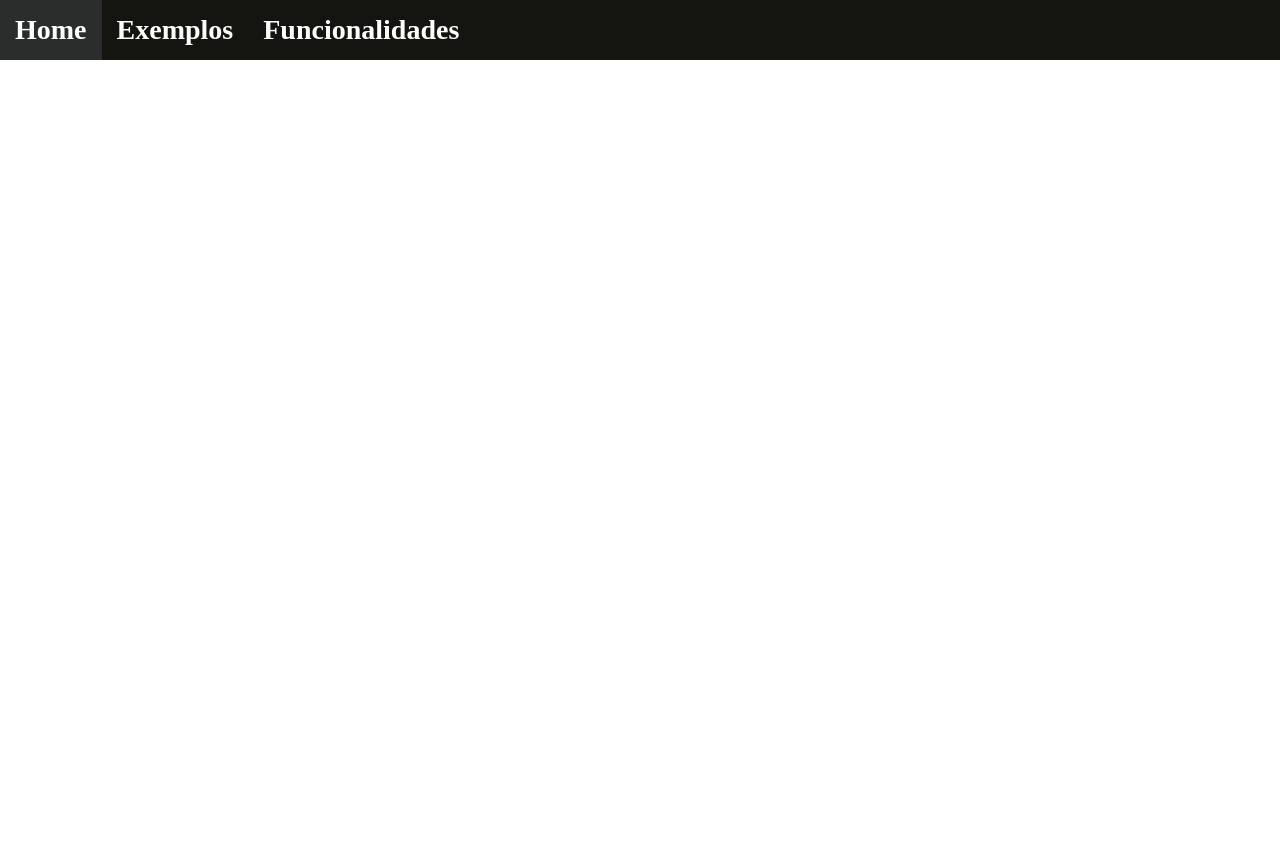
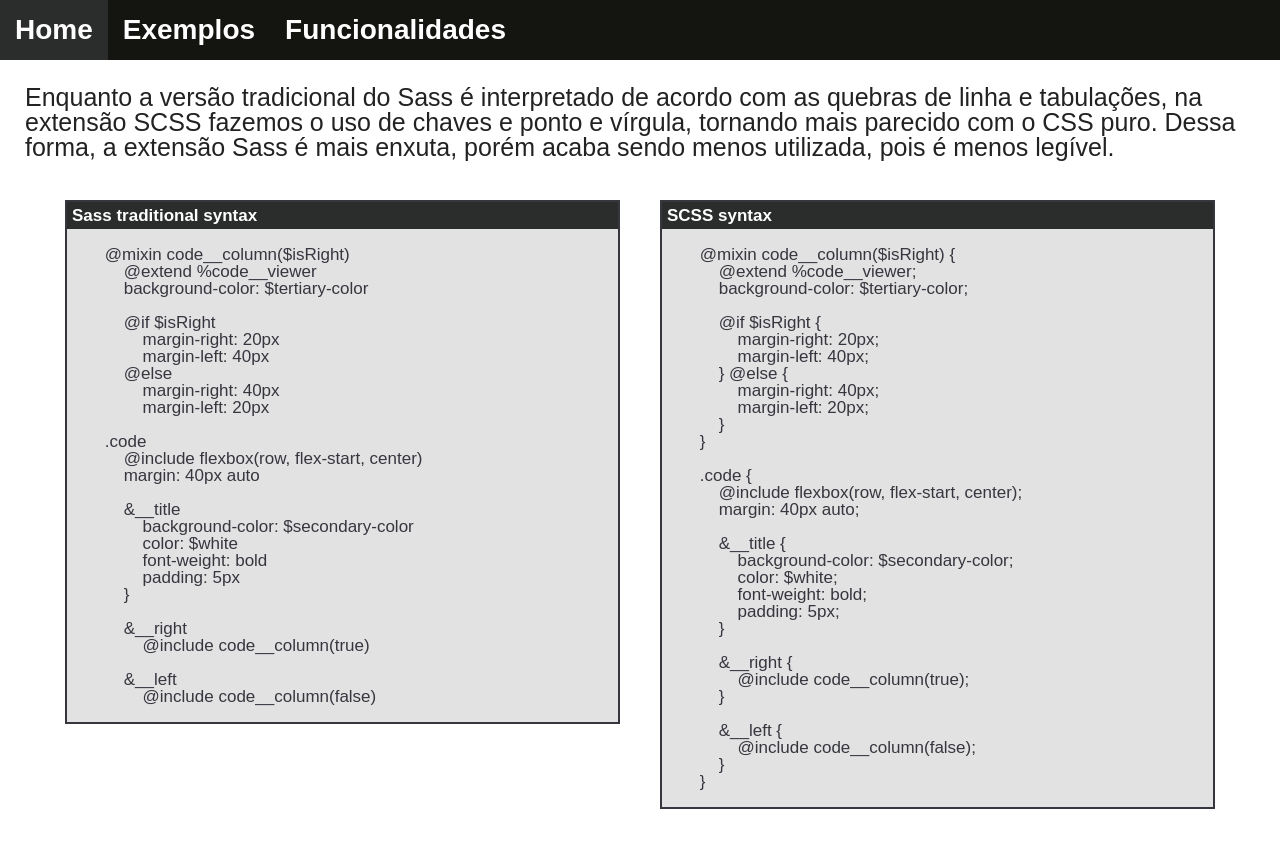
Before and after one commit to marcelapereirads/sass-features, a React (Create React App) app: page /exemplos in a window 1280 px wide. Before the commit the page ends 800 px from the top, so only its background shows below. Built offline with nearby package versions, Linux system fonts and the light colour scheme.

Commit message:
Creating examples screen

```diff
--- a/src/App.css
+++ b/src/App.css
@@ -137,7 +137,66 @@
     justify-content: center;
     width: 70%; }
 
+.code__right, .code__left {
+  width: 50%;
+  border: 2px solid;
+  background-color: #fff;
+  color: #36363f;
+  font-size: 17px; }
+
+.code__title {
+  background-color: #2b2c2c;
+  color: #fff;
+  font-weight: bold;
+  padding: 5px; }
+.code__right {
+  background-color: #e2e2e2;
+  margin-right: 20px;
+  margin-left: 40px; }
+.code__left {
+  background-color: #e2e2e2;
+  margin-right: 40px;
+  margin-left: 20px; }
+
+.header, .large-button {
+  background-color: #141411;
+  font-size: 28px;
+  font-weight: bold; }
+
+.menu__item:hover, .large-button:hover {
+  background-color: #2b2c2c; }
+
+.row {
+  display: flex;
+  flex-direction: row;
+  align-items: center;
+  justify-content: center;
+  margin: 40px;
+  padding: 15px; }
+  .row .col30 {
+    width: 30%; }
+  .row .col70 {
+    display: flex;
+    flex-direction: column;
+    align-items: center;
+    justify-content: center;
+    justify-content: center;
+    width: 70%; }
+
 .sass-logo {
   max-width: 100%; }
 
+.content {
+  margin: 25px; }
+  .content__examples {
+    display: flex;
+    flex-direction: row;
+    align-items: flex-start;
+    justify-content: center;
+    margin: 40px auto; }
+
+.App {
+  font-family: Arial, Helvetica, sans-serif;
+  font-size: 25px; }
+
 /*# sourceMappingURL=App.css.map */
--- a/src/App.js
+++ b/src/App.js
@@ -5,6 +5,7 @@
 import './App.css';
 import Header from './components/Header/Header';
 import Home from './screens/Home/Home';
+import Examples from './screens/Examples/Examples';
 
 function App() {
   return (
@@ -13,7 +14,7 @@
         <Header />
         <Switch>
           <Route path="/" exact={true} component={Home} />
-          <Route path="/exemplos" component={null} />
+          <Route path="/exemplos" component={Examples} />
           <Route path="/recursos" component={null} />
         </Switch>
       </BrowserRouter>
--- a/src/App.scss
+++ b/src/App.scss
@@ -2,4 +2,11 @@
 @import "./components/Header/MenuList/MenuList";
 @import "./components/Header/MenuList/MenuItem/MenuItem";
 @import "./components/LargeButton/LargeButton";
+@import "./components/CodeViewer/CodeViewer.scss";
 @import "./screens/Home/Home.scss";
+@import "./screens/Examples/Examples.scss";
+
+.App {
+    font-family: Arial, Helvetica, sans-serif;
+    font-size: 25px;
+}
--- /dev/null
+++ b/src/components/CodeViewer/CodeViewer.js
@@ -0,0 +1,16 @@
+import React, { Component } from "react";
+
+class CodeViewer extends Component {
+    render() {
+        return (
+            <pre className={this.props.className}>
+                <div className="code__title">
+                    {this.props.title}
+                </div>
+                {this.props.children}
+            </pre>
+        );
+    }
+}
+
+export default CodeViewer;
--- /dev/null
+++ b/src/components/CodeViewer/CodeViewer.scss
@@ -0,0 +1,39 @@
+@import "../../utils.scss";
+
+%code__viewer {
+    width: 50%;
+    border: 2px solid;
+    background-color: $white;
+    color: #36363f;
+    font-size: 17px;
+}
+
+@mixin code__column($isRight) {
+    @extend %code__viewer;
+    background-color: $tertiary-color;
+
+    @if $isRight {
+        margin-right: 20px;
+        margin-left: 40px;
+    } @else {
+        margin-right: 40px;
+        margin-left: 20px;
+    }
+}
+
+.code {
+    &__title {
+        background-color: $secondary-color;
+        color: $white;
+        font-weight: bold;
+        padding: 5px;
+    }
+
+    &__right {
+        @include code__column(true);
+    }
+
+    &__left {
+        @include code__column(false);
+    }
+}
--- a/src/components/Header/MenuList/MenuItem/MenuItem.scss
+++ b/src/components/Header/MenuList/MenuItem/MenuItem.scss
@@ -7,11 +7,11 @@
     @include flexbox(row, center, flex-start);
 
     a {
-        color: $secondary-color;
+        color: $white;
         text-decoration: none;
     }
 }
 
 .menu__item:hover {
-    @extend %btn-hover;
+    @extend %btn--hover;
 }
--- a/src/components/LargeButton/LargeButton.scss
+++ b/src/components/LargeButton/LargeButton.scss
@@ -11,11 +11,11 @@
     padding: 15px;
 
     a {
-        color: $secondary-color;
+        color: $white;
         text-decoration: none;
     }
 }
 
 .large-button:hover {
-    @extend %btn-hover;
+    @extend %btn--hover;
 }
--- /dev/null
+++ b/src/screens/Examples/Examples.js
@@ -0,0 +1,92 @@
+import React, { Component } from "react";
+import CodeViewer from "../../components/CodeViewer/CodeViewer";
+
+class Examples extends Component {
+    render() {
+        const SASS_TEXT = `Enquanto a versão tradicional do Sass é interpretado de acordo com as quebras
+            de linha e tabulações, na extensão SCSS fazemos o uso de chaves e ponto e vírgula,
+            tornando mais parecido com o CSS puro. Dessa forma, a extensão Sass é mais enxuta, porém
+            acaba sendo menos utilizada, pois é menos legível.`;
+
+        const SASS_CODE = `
+        @mixin code__column($isRight)
+            @extend %code__viewer
+            background-color: $tertiary-color
+
+            @if $isRight
+                margin-right: 20px
+                margin-left: 40px
+            @else
+                margin-right: 40px
+                margin-left: 20px
+
+        .code
+            @include flexbox(row, flex-start, center)
+            margin: 40px auto
+
+            &__title
+                background-color: $secondary-color
+                color: $white
+                font-weight: bold
+                padding: 5px
+            }
+
+            &__right
+                @include code__column(true)
+
+            &__left
+                @include code__column(false)
+        `;
+
+        const SCSS_CODE = `
+        @mixin code__column($isRight) {
+            @extend %code__viewer;
+            background-color: $tertiary-color;
+
+            @if $isRight {
+                margin-right: 20px;
+                margin-left: 40px;
+            } @else {
+                margin-right: 40px;
+                margin-left: 20px;
+            }
+        }
+
+        .code {
+            @include flexbox(row, flex-start, center);
+            margin: 40px auto;
+
+            &__title {
+                background-color: $secondary-color;
+                color: $white;
+                font-weight: bold;
+                padding: 5px;
+            }
+
+            &__right {
+                @include code__column(true);
+            }
+
+            &__left {
+                @include code__column(false);
+            }
+        }
+        `;
+
+        return (
+            <main className="content">
+                <p>{SASS_TEXT}</p>
+                <div className="content__examples" >
+                    <CodeViewer title="Sass traditional syntax" className="code__right">
+                        {SASS_CODE}
+                    </CodeViewer>
+                    <CodeViewer title="SCSS syntax" className="code__left">
+                        {SCSS_CODE}
+                    </CodeViewer>
+                </div>
+            </main>
+        );
+    }
+}
+
+export default Examples;
--- /dev/null
+++ b/src/screens/Examples/Examples.scss
@@ -0,0 +1,8 @@
+.content {
+    margin: 25px;
+
+    &__examples {
+        @include flexbox(row, flex-start, center);
+        margin: 40px auto;
+    }
+}
--- a/src/utils.scss
+++ b/src/utils.scss
@@ -3,7 +3,9 @@
 ////////////////////////////////////////////////////////////////////////////
 
 $primary-color: #141411;
-$secondary-color: #fff;
+$secondary-color: #2b2c2c;
+$tertiary-color: #e2e2e2;
+$white: #fff;
 $hover-color: #2b2c2c;
 
 ////////////////////////////////////////////////////////////////////////////
@@ -21,7 +23,7 @@
     font-weight: bold;
 }
 
-%btn-hover {
+%btn--hover {
     background-color: $hover-color;
 }
 
```
Also changed, not shown: 1 other file (tests, documents, lock files or other folders).
